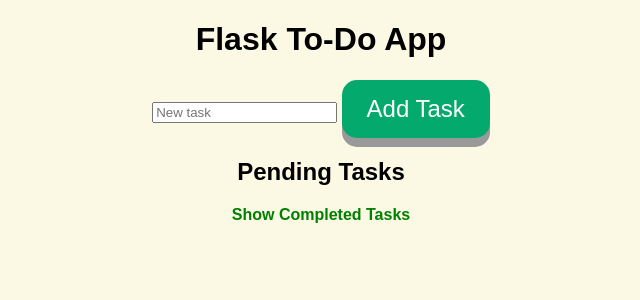
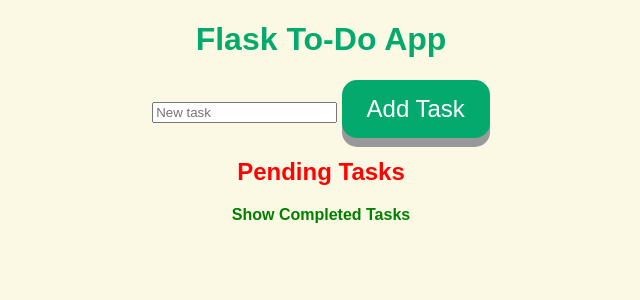
Before and after one commit to JYOTHY-DAS/Flask_to_do_app, a Flask app: page / in a window 1280 px wide. Shown: the top 300 px of the page, without its empty margins (319-959 px from the left). Run offline with Flask 3, Linux system fonts and the light colour scheme.

Commit message:
color of headings changed;working

```diff
--- a/app/static/main.css
+++ b/app/static/main.css
@@ -3,11 +3,18 @@
     text-align: center;
     background-color: rgb(251, 249, 228);
 }
-
+#app_name{
+  color: #04AA6D;
+}
+#pending_tasks{
+  color: #ff0303;
+}
 form {
     margin-bottom: 20px;
 }
-
+#completed_tasks{
+  color: #710707;
+}
 .button {
     display: inline-block;
     padding: 15px 25px;
--- a/app/templates/base.html
+++ b/app/templates/base.html
@@ -7,7 +7,7 @@
     <link rel="stylesheet" href="{{ url_for('static', filename='main.css') }}">
 </head>
 <body>
-    <h1>Flask To-Do App</h1>
+    <h1 id="app_name">Flask To-Do App</h1>
     {% block content %}{% endblock %}
 </body>
 </html>
--- a/app/templates/done.html
+++ b/app/templates/done.html
@@ -1,7 +1,7 @@
 {% extends "base.html" %}
 
 {% block content %}
-    <h2>Completed Tasks</h2>
+    <h2 id="completed_tasks">Completed Tasks</h2>
     <ul>
         {% for task in tasks %}
             <li>{{ task.content }}</li>
--- a/app/templates/index.html
+++ b/app/templates/index.html
@@ -6,7 +6,7 @@
         <button class="button" type="submit">Add Task</button>
     </form>
 
-    <h2>Pending Tasks</h2>
+    <h2 id="pending_tasks">Pending Tasks</h2>
     <ul>
         {% for task in tasks %}
             <li>{{ task.content }}
```
Also changed, not shown: instance/todo.db.
